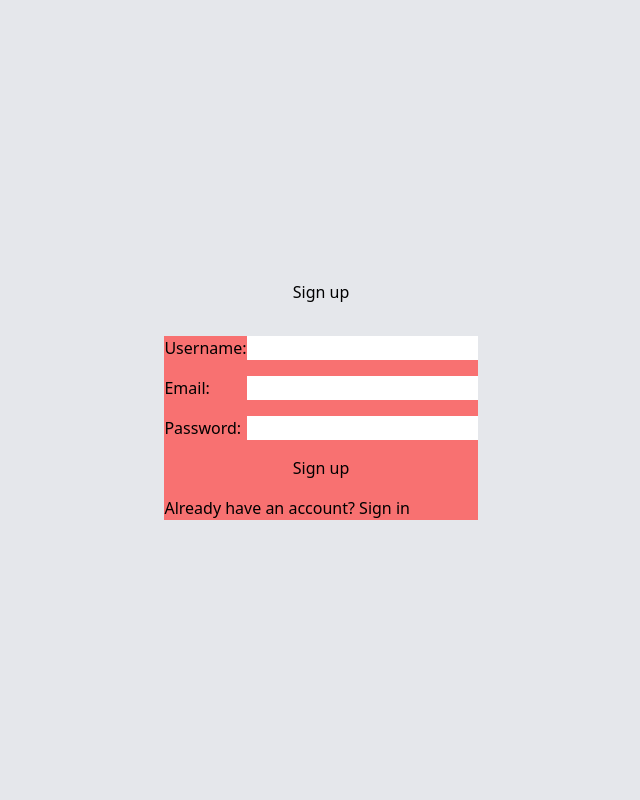
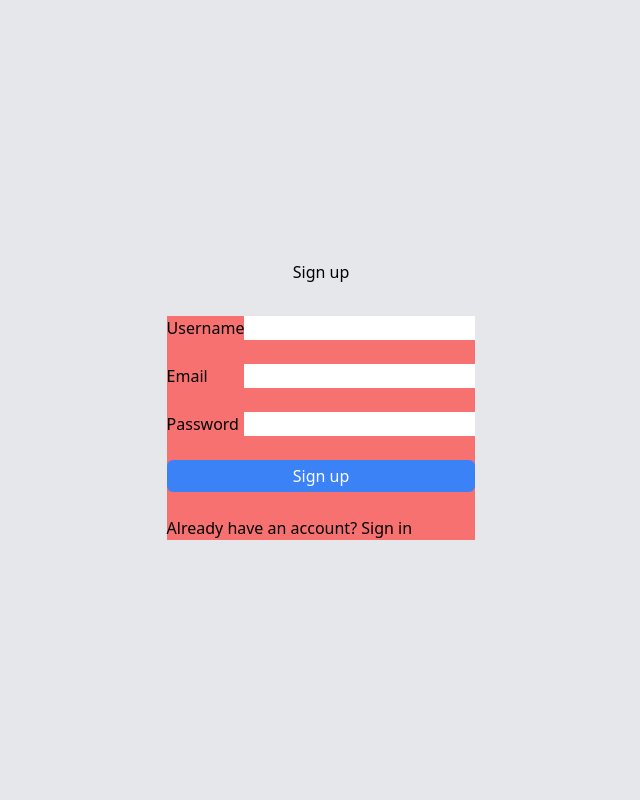
Before and after one commit to muhumbania/MediaPlus, a web app: file project20/public/views/signup.html in a window 1280 px wide. Shown: the whole page, without its empty margins (319-959 px from the left). Run offline with its HTML, style and script files only (its server is not run), Linux system fonts and the light colour scheme; some libraries are stand-ins or nearby versions.

Commit message:
Style added to the sign up button

```diff
--- a/project20/public/views/signup.html
+++ b/project20/public/views/signup.html
@@ -8,22 +8,22 @@
 <body>
     <div class="h-[100vh] flex flex-col justify-center items-center bg-gray-200 gap-8">
         <h1>Sign up</h1>
-        <form action="" method="post" class="flex flex-col gap-4 bg-red-400 w-90">
+        <form action="" method="post" class="flex flex-col gap-6 bg-red-400 w-90">
             <div class="flex justify-between">
-                <label for="name">Username:</label>
+                <label for="name">Username</label>
                 <input type="text" id="username" name="username" required>
             </div>
 
             <div class="flex justify-between">
-                <label for="email">Email:</label>
+                <label for="email">Email</label>
                 <input type="email" id="email" name="email" required>
             </div>
 
             <div class="flex justify-between">
-                <label for="password">Password:</label>
+                <label for="password">Password</label>
                 <input type="password" id="password" name="password" required>
             </div>
-            <input type="submit" value="Sign up">
+            <input type="submit" value="Sign up" class="bg-blue-500 text-white text-md font-medium p-1 rounded-md cursor-pointer">
             <p>Already have an account? <a href="#">Sign in</a></p>
         </form>
     </div>
```
